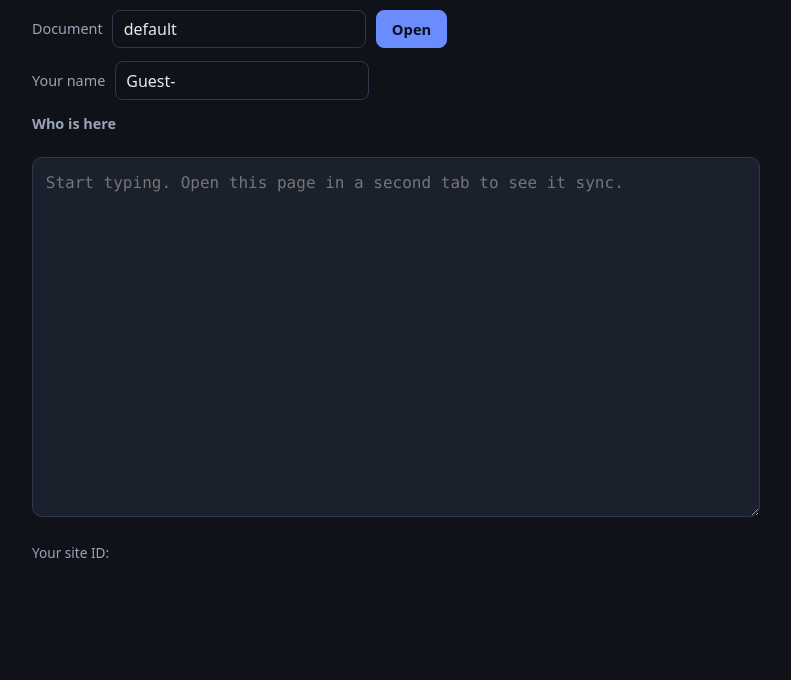
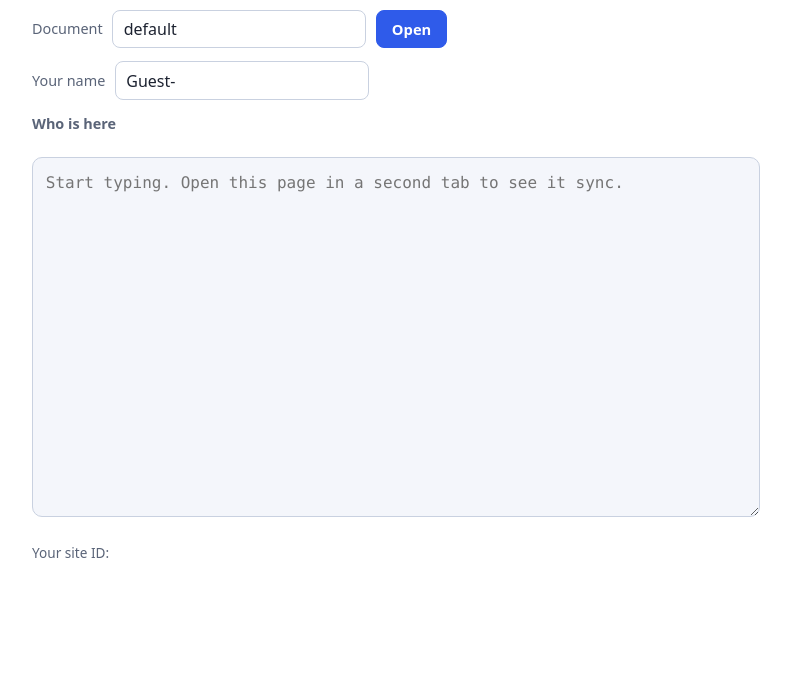
Before and after one commit to suhanipaliwal8/collab-sync-engine, a website with bundled scripts: page public/index.html in a window 1280 px wide. Shown: the part 120-800 px from the top of the page, without its empty margins (244-1035 px from the left). Built offline with nearby package versions, Linux system fonts and the dark colour scheme.

Commit message:
style(client): switch the page to a light-only theme

```diff
--- a/public/index.html
+++ b/public/index.html
@@ -6,7 +6,7 @@
     <title>Collab Sync Engine</title>
     <style>
       :root {
-        color-scheme: light dark;
+        color-scheme: light;
         --bg: #ffffff;
         --text: #1c2230;
         --muted: #5a6478;
@@ -22,25 +22,6 @@
         --warn-text: #7a4b00;
         --neutral-bg: #e4e8f1;
         --neutral-text: #2a3347;
-      }
-      @media (prefers-color-scheme: dark) {
-        :root {
-          --bg: #0f1218;
-          --text: #e7eaf2;
-          --muted: #9aa4b8;
-          --border: #2f394d;
-          --surface: #1a202c;
-          --primary: #6b8cff;
-          --primary-text: #0b1020;
-          --ok-bg: #12351f;
-          --ok-text: #9be8b5;
-          --bad-bg: #421a1a;
-          --bad-text: #ffb3b3;
-          --warn-bg: #4a3400;
-          --warn-text: #ffd98a;
-          --neutral-bg: #232b3b;
-          --neutral-text: #d5dbea;
-        }
       }
 
       * { box-sizing: border-box; }
@@ -124,7 +105,7 @@
       button:focus-visible,
       input:focus-visible,
       textarea:focus-visible {
-        outline: 3px solid color-mix(in srgb, var(--primary) 45%, transparent);
+        outline: 3px solid rgba(47, 91, 234, 0.45);
         outline-offset: 1px;
       }
 
```
